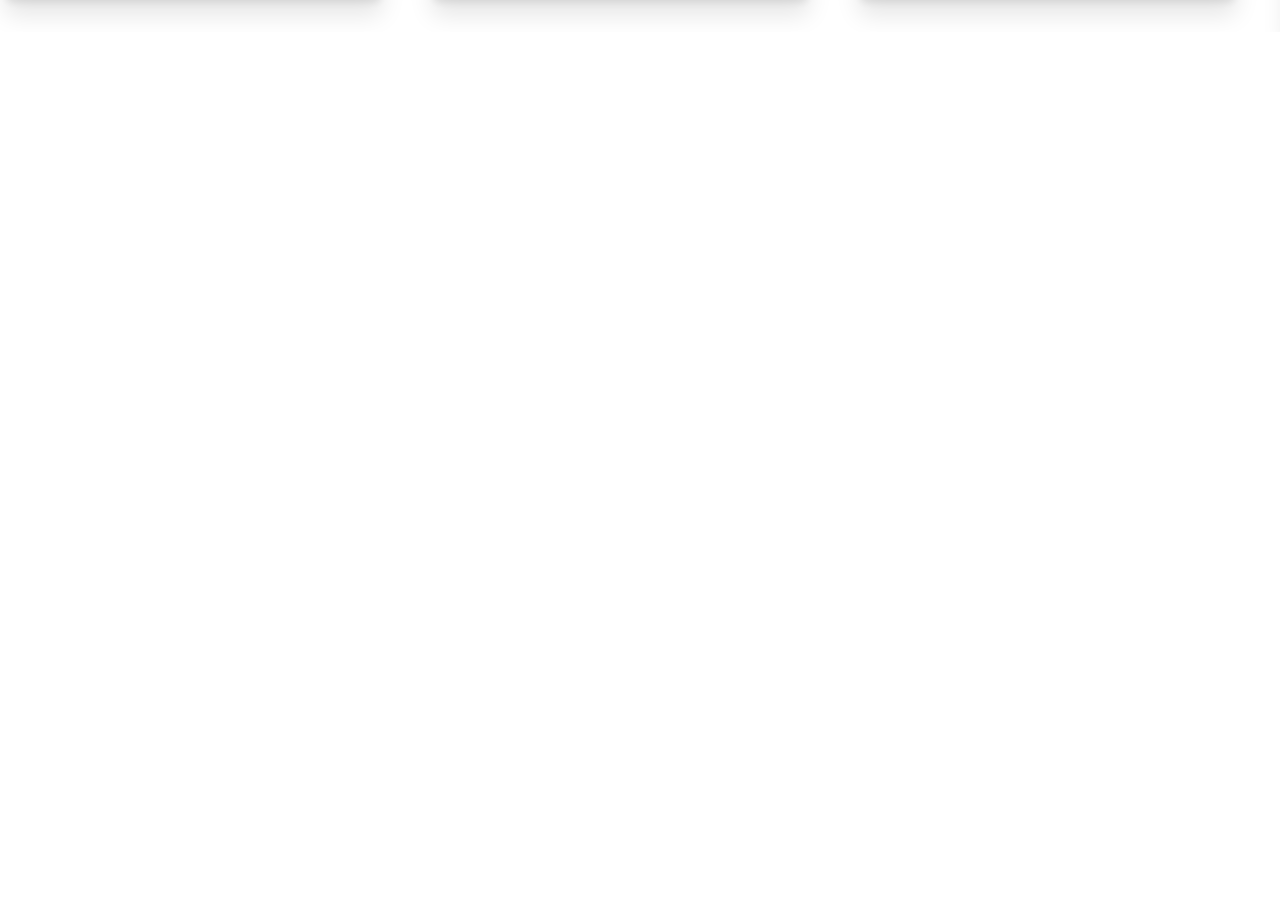
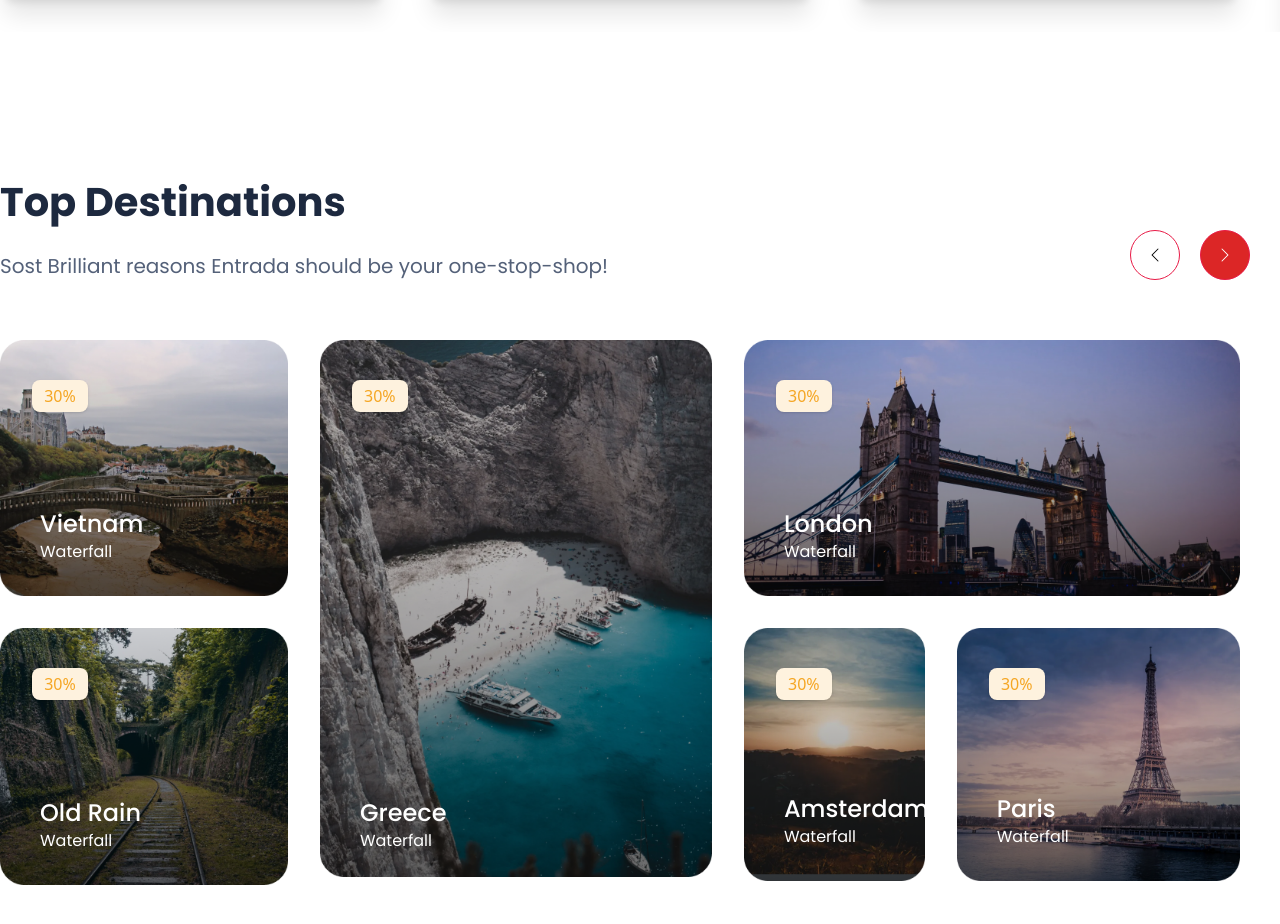
Before and after one commit to Mr-Rafiqul-Islam/EMPRISE-a-hotel-booking-site, a React (Vite) app: page / in a window 1280 px wide. Shown: the part 2564-3488 px from the top of the page. Before the commit the page ends 2666 px from the top, so only its background shows below. Built offline with nearby package versions, Linux system fonts and the light colour scheme.

Commit message:
gallery slide create

```diff
--- /dev/null
+++ b/src/components/Gallery.jsx
@@ -0,0 +1,97 @@
+import React from "react";
+import Image from "./Image";
+import d1 from "../assets/images/vietnam.png";
+import d2 from "../assets/images/oldrain.png";
+import d3 from "../assets/images/greece.png";
+import d4 from "../assets/images/london.png";
+import d5 from "../assets/images/amsterdem.png";
+import d6 from "../assets/images/paris.png";
+
+function Gallery() {
+  return (
+    <div>
+      <div className="flex flex-row gap-8">
+        <div className="flex flex-col gap-8">
+          <div className="relative">
+            <Image src={d1} />
+            <h4 className="absolute text-white bottom-14 left-10 font-poppins font-medium text-2xl">
+              Vietnam
+            </h4>
+            <p className="absolute text-white bottom-8 left-10 font-poppins font-normal text-base">
+              Waterfall
+            </p>
+            <div className="w-14 h-8 bg-[#FEF2DE] text-[#F5A623] rounded-lg shadow absolute top-10 left-8 flex justify-center items-center">
+              30%
+            </div>
+          </div>
+          <div className="relative">
+            <Image src={d2} />
+            <h4 className="absolute text-white bottom-14 left-10 font-poppins font-medium text-2xl">
+              Old Rain
+            </h4>
+            <p className="absolute text-white bottom-8 left-10 font-poppins font-normal text-base">
+              Waterfall
+            </p>
+            <div className="w-14 h-8 bg-[#FEF2DE] text-[#F5A623] rounded-lg shadow absolute top-10 left-8 flex justify-center items-center">
+              30%
+            </div>
+          </div>
+        </div>
+        <div className="relative">
+          <Image src={d3} />
+          <h4 className="absolute text-white bottom-14 left-10 font-poppins font-medium text-2xl">
+            Greece
+          </h4>
+          <p className="absolute text-white bottom-8 left-10 font-poppins font-normal text-base">
+            Waterfall
+          </p>
+          <div className="w-14 h-8 bg-[#FEF2DE] text-[#F5A623] rounded-lg shadow absolute top-10 left-8 flex justify-center items-center">
+            30%
+          </div>
+        </div>
+        <div className="flex flex-col gap-8">
+          <div className="relative">
+            <Image src={d4} />
+            <h4 className="absolute text-white bottom-14 left-10 font-poppins font-medium text-2xl">
+              London
+            </h4>
+            <p className="absolute text-white bottom-8 left-10 font-poppins font-normal text-base">
+              Waterfall
+            </p>
+            <div className="w-14 h-8 bg-[#FEF2DE] text-[#F5A623] rounded-lg shadow absolute top-10 left-8 flex justify-center items-center">
+              30%
+            </div>
+          </div>
+          <div className="flex flex-row gap-8">
+            <div className="relative">
+              <Image src={d5} />
+              <h4 className="absolute text-white bottom-14 left-10 font-poppins font-medium text-2xl">
+                Amsterdam
+              </h4>
+              <p className="absolute text-white bottom-8 left-10 font-poppins font-normal text-base">
+                Waterfall
+              </p>
+              <div className="w-14 h-8 bg-[#FEF2DE] text-[#F5A623] rounded-lg shadow absolute top-10 left-8 flex justify-center items-center">
+                30%
+              </div>
+            </div>
+            <div className="relative">
+              <Image src={d6} />
+              <h4 className="absolute text-white bottom-14 left-10 font-poppins font-medium text-2xl">
+                Paris
+              </h4>
+              <p className="absolute text-white bottom-8 left-10 font-poppins font-normal text-base">
+                Waterfall
+              </p>
+              <div className="w-14 h-8 bg-[#FEF2DE] text-[#F5A623] rounded-lg shadow absolute top-10 left-8 flex justify-center items-center">
+                30%
+              </div>
+            </div>
+          </div>
+        </div>
+      </div>
+    </div>
+  );
+}
+
+export default Gallery;
--- /dev/null
+++ b/src/components/layouts/Destinations.jsx
@@ -0,0 +1,41 @@
+import React from 'react'
+import Container from "../Container";
+import Heading from "../Heading";
+import Paragraph from "../Paragraph";
+
+// for react slick
+import "slick-carousel/slick/slick.css";
+import "slick-carousel/slick/slick-theme.css";
+import Slider from "react-slick";
+import NextArrow from "../../assets/icons/NextArrow";
+import PrevArrow from "../../assets/icons/PrevArrow";
+import Gallery from '../Gallery';
+
+function Destinations() {
+    const settings = {
+        dots: false,
+        infinite: true,
+        slidesToShow: 1,
+        slidesToScroll: 1,
+        initialSlide: 0,
+        speed: 1500,
+        nextArrow: <NextArrow />,
+        prevArrow: <PrevArrow />,
+    }
+  return (
+    <section className='py-[70px]'>
+        <Container>
+        <div className="mb-[60px]">
+          <Heading text="Top Destinations" className="mb-5" />
+          <Paragraph text="Sost Brilliant reasons Entrada should be your one-stop-shop!" />
+        </div>
+        <Slider {...settings}>
+            <Gallery/>
+            <Gallery/>
+        </Slider>
+        </Container>
+    </section>
+  )
+}
+
+export default Destinations
--- a/src/pages/Home.jsx
+++ b/src/pages/Home.jsx
@@ -3,6 +3,7 @@ import Banner from '../components/layouts/Banner'
 import Header from '../components/layouts/Header'
 import Category from '../components/layouts/Category'
 import Trending from '../components/layouts/Trending'
+import Destinations from '../components/layouts/Destinations'
 
 function Home() {
   return (
@@ -11,7 +12,7 @@ function Home() {
         <Banner/>
         <Category/>
         <Trending/>
-
+        <Destinations/>
     </section>
   )
 }
```
